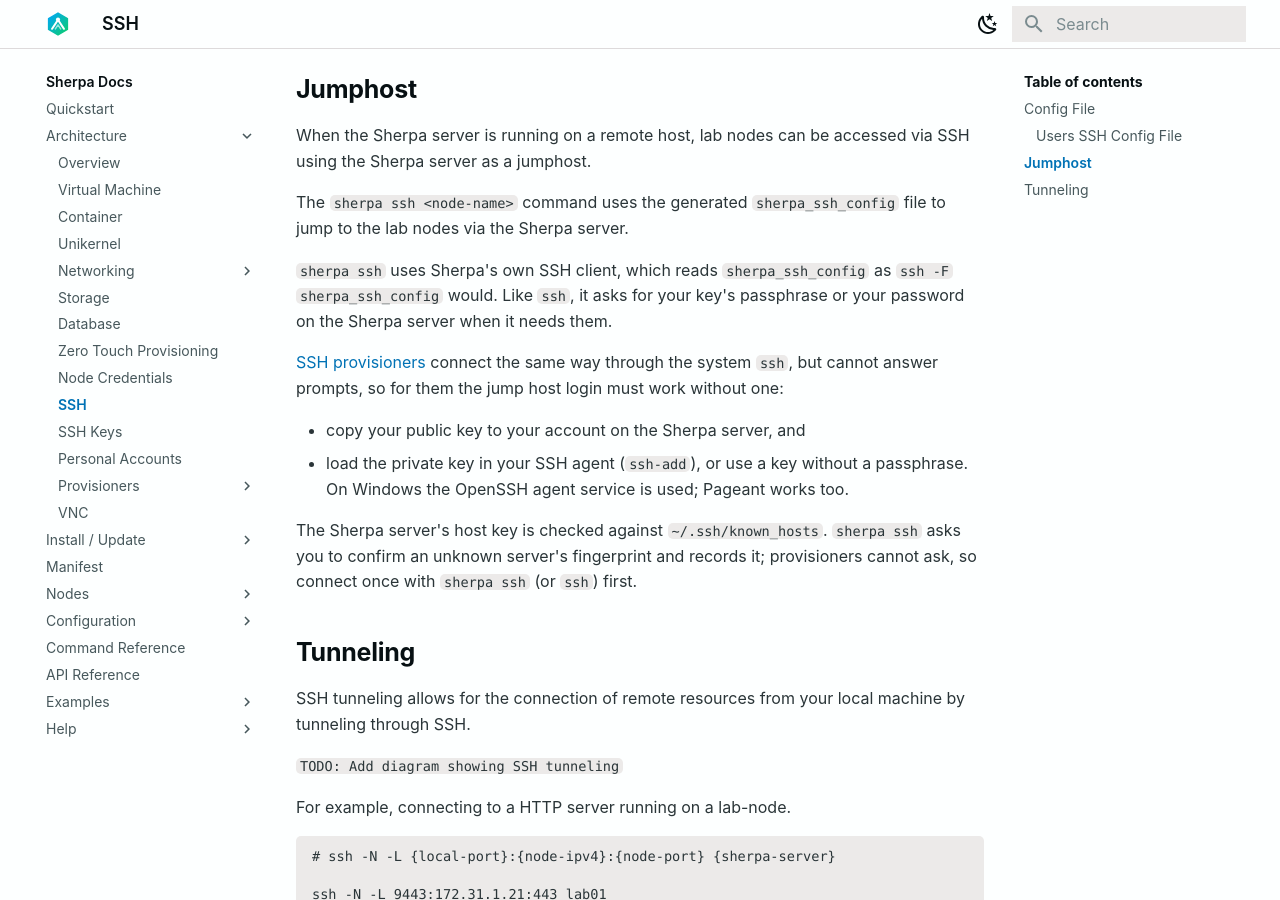
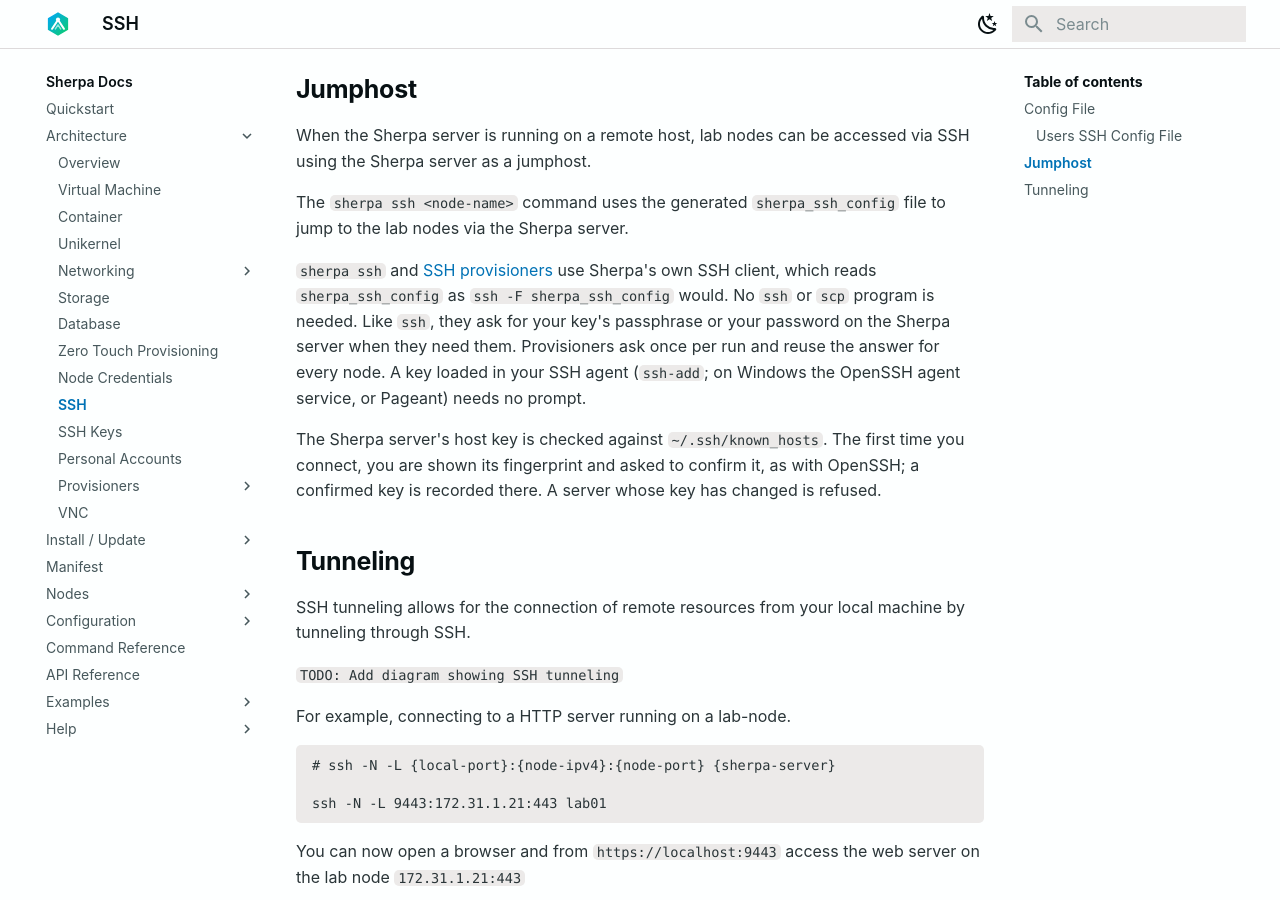
Before and after one commit to bwks/sherpa-docs, an MkDocs documentation site: the page built from docs/architecture/ssh.md, in a window 1280 px wide and 900 px high, scrolled down 447 px. Built offline with MkDocs 1.6.1 and Material for MkDocs 9.7.7, drawn with Linux system fonts in a browser that asks for light colours.

Commit message:
docs: provisioners use the CLI's own SSH client and can prompt [skip ci]
Co-Authored-By: Claude Opus 5.5 <noreply@anthropic.com>

```diff
--- a/docs/architecture/ssh.md
+++ b/docs/architecture/ssh.md
@@ -22,20 +22,16 @@ The `sherpa ssh <node-name>` command uses the generated
 `sherpa_ssh_config` file to jump to the lab nodes via the
 Sherpa server.
 
-`sherpa ssh` uses Sherpa's own SSH client, which reads `sherpa_ssh_config` as
-`ssh -F sherpa_ssh_config` would. Like `ssh`, it asks for your key's passphrase or your
-password on the Sherpa server when it needs them.
+`sherpa ssh` and [SSH provisioners](provisioners/ssh.md) use Sherpa's own SSH client, which
+reads `sherpa_ssh_config` as `ssh -F sherpa_ssh_config` would. No `ssh` or `scp` program is
+needed. Like `ssh`, they ask for your key's passphrase or your password on the Sherpa server
+when they need them. Provisioners ask once per run and reuse the answer for every node. A key
+loaded in your SSH agent (`ssh-add`; on Windows the OpenSSH agent service, or Pageant) needs no
+prompt.
 
-[SSH provisioners](provisioners/ssh.md) connect the same way through the system `ssh`, but
-cannot answer prompts, so for them the jump host login must work without one:
-
-- copy your public key to your account on the Sherpa server, and
-- load the private key in your SSH agent (`ssh-add`), or use a key without a passphrase. On
-  Windows the OpenSSH agent service is used; Pageant works too.
-
-The Sherpa server's host key is checked against `~/.ssh/known_hosts`. `sherpa ssh` asks you to
-confirm an unknown server's fingerprint and records it; provisioners cannot ask, so connect
-once with `sherpa ssh` (or `ssh`) first.
+The Sherpa server's host key is checked against `~/.ssh/known_hosts`. The first time you
+connect, you are shown its fingerprint and asked to confirm it, as with OpenSSH; a confirmed
+key is recorded there. A server whose key has changed is refused.
 
 ## Tunneling
 
```
Also changed, not shown: docs/architecture/provisioners/ssh.md (+8 -5 lines), docs/manifest.md (+1 -1 lines).
